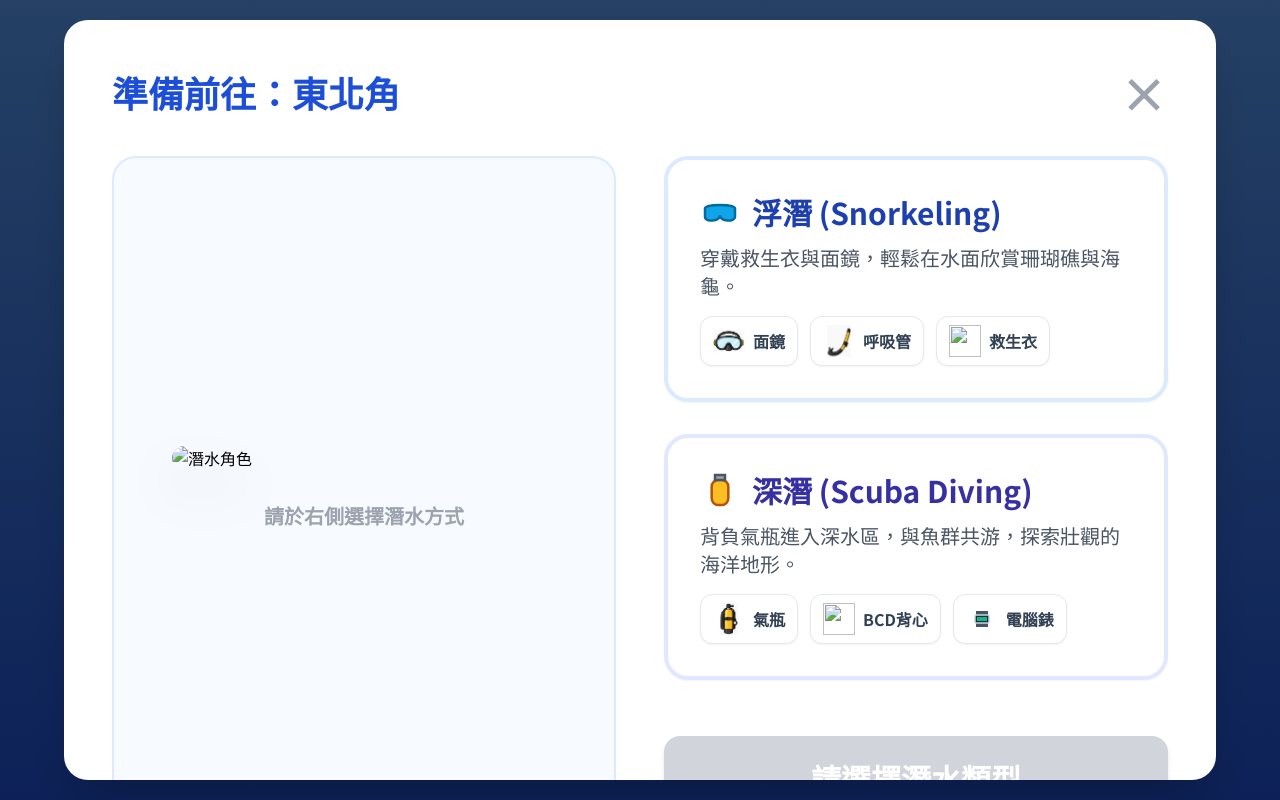
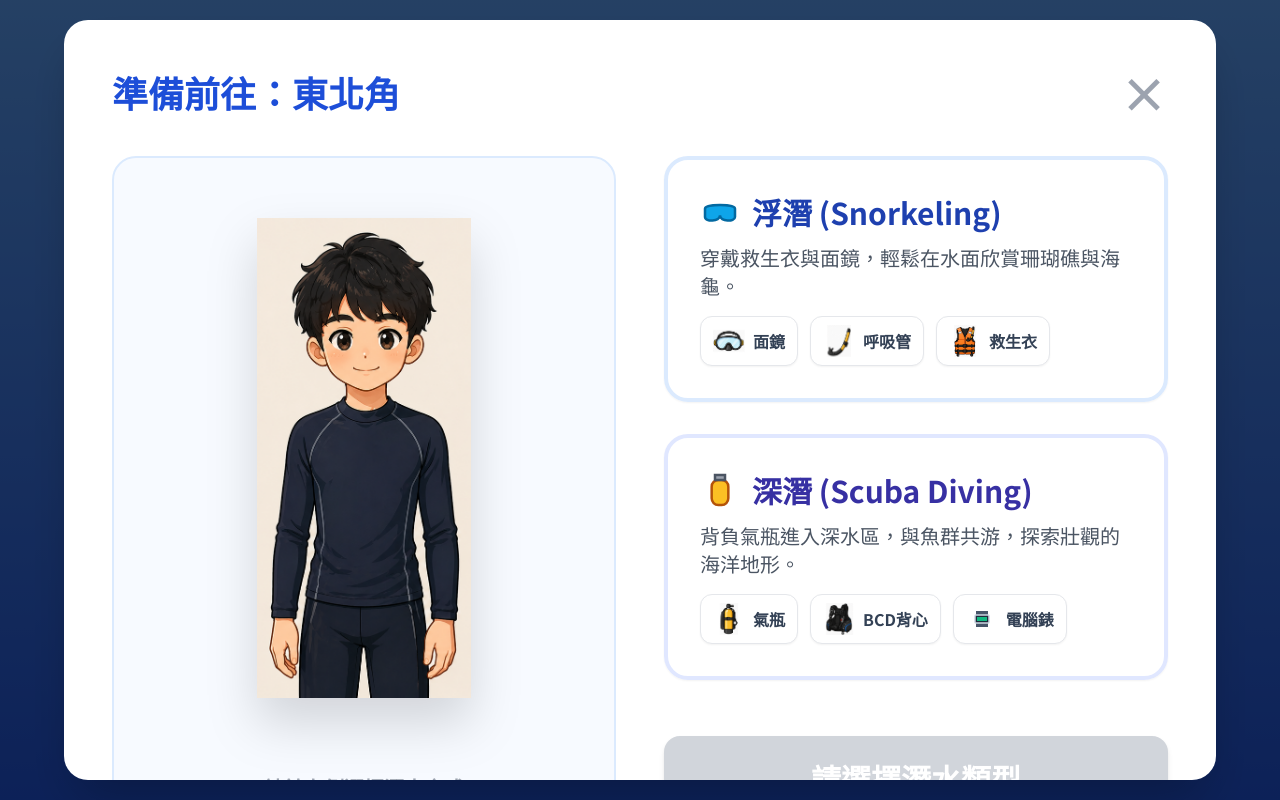
Before and after one commit to marypingu213-code/diving, a plain HTML site: page index.html in a window 1280 px wide. Both pictures are taken after a click on the element "東北角". Drawn offline with nearby package versions, Linux system fonts and the light colour scheme.

Commit message:
Update index.html

```diff
--- a/index.html
+++ b/index.html
@@ -93,20 +93,19 @@
 
         <!-- 台灣地圖容器 (針對電視與平板動態放大) -->
         <div id="map-container" class="relative z-10 w-[90%] sm:w-[70%] md:w-[60%] lg:w-[45%] xl:w-[35%] h-[80vh] flex items-center justify-center transition-transform duration-500 hover:scale-105">
-            <!-- 使用乾淨的台灣地圖，並設定 object-contain 讓其隨螢幕高度完美縮放 -->
-            <img src="image_c31000.png" alt="台灣地圖" class="w-full h-full object-contain drop-shadow-2xl" id="primary-map" onerror="this.style.display='none'; document.getElementById('fallback-svg').style.display='block';" />
 
-            <!-- 備用的高畫質內嵌 SVG -->
-            <svg id="fallback-svg" viewBox="0 0 1000 1000" class="absolute inset-0 w-full h-full drop-shadow-2xl object-contain" style="display: none;">
-                <path d="M 730,220 C 760,230 780,250 770,280 C 760,350 750,450 740,550 C 730,650 720,750 700,850 C 690,900 660,950 640,960 C 620,960 620,920 610,880 C 600,840 580,780 570,720 C 560,650 570,550 590,480 C 610,400 650,320 680,270 C 700,240 710,220 730,220 Z" fill="#6ba566" stroke="#4a7c46" stroke-width="3" />
-                <circle cx="480" cy="580" r="15" fill="#6ba566" stroke="#4a7c46" stroke-width="2" />
-                <circle cx="450" cy="610" r="10" fill="#6ba566" stroke="#4a7c46" stroke-width="2" />
-                <circle cx="200" cy="450" r="18" fill="#6ba566" stroke="#4a7c46" stroke-width="2" />
-                <circle cx="400" cy="150" r="10" fill="#6ba566" stroke="#4a7c46" stroke-width="2" />
-                <path d="M 755,795 Q 765,795 765,805 Q 755,805 755,795 Z" fill="#6ba566" stroke="#4a7c46" stroke-width="2"/>
-                <path d="M 775,915 Q 795,915 790,935 Q 770,935 775,915 Z" fill="#6ba566" stroke="#4a7c46" stroke-width="2"/>
-                <circle cx="565" cy="840" r="5" fill="#6ba566" stroke="#4a7c46" stroke-width="1.5"/>
-            </svg>
+            <!-- 加入載入失敗的防呆圖示 (地圖) -->
+            <div id="map-fallback" class="absolute inset-0 flex flex-col items-center justify-center text-center hidden z-0 pointer-events-none">
+                <span class="text-blue-200 font-bold bg-blue-900/50 px-4 py-2 rounded-xl shadow-sm border border-blue-300">地圖載入中...<br><span class="text-sm">(請確認 tw.svg 已放置於同資料夾)</span></span>
+            </div>
+
+            <!--
+                ** 重要修改 ** 這裡將 src 修改為 "tw.svg"。
+                請確保 tw.svg 檔案與此 HTML 檔案位於「同一個資料夾」內，地圖才能正常顯示。
+            -->
+            <img src="tw.svg" alt="台灣地圖" class="w-full h-full object-contain drop-shadow-2xl relative z-10" id="primary-map"
+                onerror="this.style.opacity='0'; document.getElementById('map-fallback').classList.remove('hidden');"
+                onload="this.style.opacity='1'; document.getElementById('map-fallback').classList.add('hidden');"/>
 
             <!-- 潛點標記 (因為 map-container 改為 h-[80vh]，所以標記同樣以百分比定位，會隨地圖大小自動縮放) -->
             <div class="absolute flex flex-col items-center cursor-pointer group" style="top: 26%; left: 78%; transform: translate(-50%, -50%); z-index: 20;" onclick="selectSpot('東北角')">
@@ -162,9 +161,18 @@
             <div class="grid grid-cols-1 lg:grid-cols-2 gap-8 lg:gap-12">
                 <!-- 角色大圖預覽區 (改用三張真實圖片切換) -->
                 <div class="bg-blue-50/50 border-2 border-blue-100 rounded-3xl p-4 flex flex-col items-center justify-center relative min-h-[400px] lg:min-h-[500px]">
-                    <div id="character-container" class="relative w-56 md:w-72 lg:w-96 h-auto transition-transform duration-300 drop-shadow-2xl">
-                        <!-- 一開始無裝備的人物 -->
-                        <img id="character-image" src="人物.jpg" class="w-full h-auto object-contain rounded-2xl" alt="潛水角色" />
+                    <div id="character-container" class="relative w-56 md:w-72 lg:w-96 h-full flex flex-col items-center justify-center transition-transform duration-300 drop-shadow-2xl">
+
+                        <!-- 加入載入失敗的防呆圖示 (人物) -->
+                        <div id="char-fallback" class="absolute inset-0 flex flex-col items-center justify-center text-center hidden z-0">
+                            <span id="char-fallback-emoji" class="text-7xl lg:text-9xl mb-4 opacity-50">🧍</span>
+                            <span id="char-fallback-text" class="text-blue-800 font-bold bg-white/80 px-4 py-2 rounded-xl shadow-sm border border-blue-100">人物圖片載入中...<br><span class="text-sm text-gray-500">(請確認檔案已放置於同資料夾)</span></span>
+                        </div>
+
+                        <!-- 一開始無裝備的人物 (副檔名修正為 .png) -->
+                        <img id="character-image" src="人物.png" class="w-full h-auto max-h-[60vh] object-contain rounded-2xl relative z-10 transition-opacity duration-300" alt="潛水角色"
+                            onerror="this.style.opacity='0'; document.getElementById('char-fallback').classList.remove('hidden');"
+                            onload="this.style.opacity='1'; document.getElementById('char-fallback').classList.add('hidden');" />
                     </div>
 
                     <!-- 動態產生的裝備清單 (作為學習確認用) -->
@@ -184,14 +192,15 @@
                         <p class="text-gray-600 tv-scale-text mb-4">穿戴救生衣與面鏡，輕鬆在水面欣賞珊瑚礁與海龜。</p>
 
                         <div class="flex flex-wrap gap-3 mt-4">
+                            <!-- 這裡使用獨立的 PNG 檔案 -->
                             <span class="flex items-center gap-2 bg-white px-3 py-2 rounded-xl text-sm lg:text-base font-bold border border-gray-200 shadow-sm text-slate-700">
-                                <img src="面鏡.png" class="w-8 h-8 object-contain blend-layer" /> 面鏡
+                                <img src="面鏡.png" class="w-8 h-8 object-contain blend-layer" onerror="this.style.display='none'; this.nextElementSibling.style.display='inline';" /><span style="display:none; font-size:1.25rem;">🥽</span> 面鏡
                             </span>
                             <span class="flex items-center gap-2 bg-white px-3 py-2 rounded-xl text-sm lg:text-base font-bold border border-gray-200 shadow-sm text-slate-700">
-                                <img src="呼吸管.png" class="w-8 h-8 object-contain blend-layer" /> 呼吸管
+                                <img src="呼吸管.png" class="w-8 h-8 object-contain blend-layer" onerror="this.style.display='none'; this.nextElementSibling.style.display='inline';" /><span style="display:none; font-size:1.25rem;">🎋</span> 呼吸管
                             </span>
                             <span class="flex items-center gap-2 bg-white px-3 py-2 rounded-xl text-sm lg:text-base font-bold border border-gray-200 shadow-sm text-slate-700">
-                                <img src="救生衣.jpg" class="w-8 h-8 object-contain blend-layer" /> 救生衣
+                                <img src="救生衣.png" class="w-8 h-8 object-contain blend-layer" onerror="this.style.display='none'; this.nextElementSibling.style.display='inline';" /><span style="display:none; font-size:1.25rem;">🦺</span> 救生衣
                             </span>
                         </div>
                     </button>
@@ -205,11 +214,12 @@
                         <p class="text-gray-600 tv-scale-text mb-4">背負氣瓶進入深水區，與魚群共游，探索壯觀的海洋地形。</p>
 
                         <div class="flex flex-wrap gap-3 mt-4">
+                            <!-- 這裡使用獨立的 PNG 檔案 -->
                             <span class="flex items-center gap-2 bg-white px-3 py-2 rounded-xl text-sm lg:text-base font-bold border border-gray-200 shadow-sm text-slate-700">
-                                <img src="氣瓶.png" class="w-8 h-8 object-contain blend-layer" /> 氣瓶
+                                <img src="氣瓶.png" class="w-8 h-8 object-contain blend-layer" onerror="this.style.display='none'; this.nextElementSibling.style.display='inline';" /><span style="display:none; font-size:1.25rem;">🛢️</span> 氣瓶
                             </span>
                             <span class="flex items-center gap-2 bg-white px-3 py-2 rounded-xl text-sm lg:text-base font-bold border border-gray-200 shadow-sm text-slate-700">
-                                <img src="BCD背心.jpg" class="w-8 h-8 object-contain blend-layer" /> BCD背心
+                                <img src="BCD背心.png" class="w-8 h-8 object-contain blend-layer" onerror="this.style.display='none'; this.nextElementSibling.style.display='inline';" /><span style="display:none; font-size:1.25rem;">🎒</span> BCD背心
                             </span>
                             <span class="flex items-center gap-2 bg-white px-3 py-2 rounded-xl text-sm lg:text-base font-bold border border-gray-200 shadow-sm text-slate-700">
                                 <div class="w-8 h-8 rounded flex items-center justify-center"><svg viewBox="0 0 24 24" class="w-6 h-6"><path d="M6 4 L18 4 L18 20 L6 20 Z" fill="#475569"/><rect x="5" y="8" width="14" height="8" rx="1" fill="#1e293b" stroke="#cbd5e1" stroke-width="1.5"/><rect x="7" y="10" width="10" height="4" fill="#10b981"/></svg></div> 電腦錶
@@ -230,7 +240,6 @@
         <!-- 泡泡動畫背景 -->
         <div class="absolute bottom-0 left-0 right-0 h-20 bg-blue-900/20 blur-xl"></div>
 
-        <div class="absolute top-6 left-6 z-50 flex gap-4">
         <div class="absolute top-6 lg:top-10 left-6 lg:left-10 z-50 flex gap-4">
             <button onclick="backToSurface()" class="bg-white/20 hover:bg-white/40 text-white px-6 lg:px-8 py-3 lg:py-4 rounded-full backdrop-blur-md border border-white/30 transition-all font-bold text-lg lg:text-xl shadow-lg">
                 ← 返回水面
@@ -266,14 +275,14 @@
 </div>
 
 <script>
-    // 直接載入 6 張獨立的裝備圖示
+    // 裝備圖示副檔名全面修正為 .png，並對應正確的裝備
     const imgIcons = {
-        mask: `<div class="w-12 h-12 lg:w-16 lg:h-16 rounded-xl border border-gray-200 bg-white flex items-center justify-center shrink-0 shadow-sm p-1.5"><img src="面鏡.png" class="w-full h-full object-contain blend-layer" /></div>`,
-        snorkel: `<div class="w-12 h-12 lg:w-16 lg:h-16 rounded-xl border border-gray-200 bg-white flex items-center justify-center shrink-0 shadow-sm p-1.5"><img src="呼吸管.png" class="w-full h-full object-contain blend-layer" /></div>`,
-        lifeJacket: `<div class="w-12 h-12 lg:w-16 lg:h-16 rounded-xl border border-gray-200 bg-white flex items-center justify-center shrink-0 shadow-sm p-1.5"><img src="救生衣.jpg" class="w-full h-full object-contain blend-layer" /></div>`,
-        fins: `<div class="w-12 h-12 lg:w-16 lg:h-16 rounded-xl border border-gray-200 bg-white flex items-center justify-center shrink-0 shadow-sm p-1.5"><img src="蛙鞋.jpg" class="w-full h-full object-contain blend-layer" /></div>`,
-        tank: `<div class="w-12 h-12 lg:w-16 lg:h-16 rounded-xl border border-gray-200 bg-white flex items-center justify-center shrink-0 shadow-sm p-1.5"><img src="氣瓶.png" class="w-full h-full object-contain blend-layer" /></div>`,
-        bcd: `<div class="w-12 h-12 lg:w-16 lg:h-16 rounded-xl border border-gray-200 bg-white flex items-center justify-center shrink-0 shadow-sm p-1.5"><img src="BCD背心.jpg" class="w-full h-full object-contain blend-layer" /></div>`,
+        mask: `<div class="w-12 h-12 lg:w-16 lg:h-16 rounded-xl border border-gray-200 bg-white flex items-center justify-center shrink-0 shadow-sm p-1.5"><img src="面鏡.png" class="w-full h-full object-contain blend-layer" onerror="this.style.display='none'; this.nextElementSibling.style.display='block';" /><span style="display:none; font-size:1.5rem;">🥽</span></div>`,
+        snorkel: `<div class="w-12 h-12 lg:w-16 lg:h-16 rounded-xl border border-gray-200 bg-white flex items-center justify-center shrink-0 shadow-sm p-1.5"><img src="呼吸管.png" class="w-full h-full object-contain blend-layer" onerror="this.style.display='none'; this.nextElementSibling.style.display='block';" /><span style="display:none; font-size:1.5rem;">🎋</span></div>`,
+        lifeJacket: `<div class="w-12 h-12 lg:w-16 lg:h-16 rounded-xl border border-gray-200 bg-white flex items-center justify-center shrink-0 shadow-sm p-1.5"><img src="救生衣.png" class="w-full h-full object-contain blend-layer" onerror="this.style.display='none'; this.nextElementSibling.style.display='block';" /><span style="display:none; font-size:1.5rem;">🦺</span></div>`,
+        fins: `<div class="w-12 h-12 lg:w-16 lg:h-16 rounded-xl border border-gray-200 bg-white flex items-center justify-center shrink-0 shadow-sm p-1.5"><img src="蛙鞋.png" class="w-full h-full object-contain blend-layer" onerror="this.style.display='none'; this.nextElementSibling.style.display='block';" /><span style="display:none; font-size:1.5rem;">🧜</span></div>`,
+        tank: `<div class="w-12 h-12 lg:w-16 lg:h-16 rounded-xl border border-gray-200 bg-white flex items-center justify-center shrink-0 shadow-sm p-1.5"><img src="氣瓶.png" class="w-full h-full object-contain blend-layer" onerror="this.style.display='none'; this.nextElementSibling.style.display='block';" /><span style="display:none; font-size:1.5rem;">🛢️</span></div>`,
+        bcd: `<div class="w-12 h-12 lg:w-16 lg:h-16 rounded-xl border border-gray-200 bg-white flex items-center justify-center shrink-0 shadow-sm p-1.5"><img src="BCD背心.png" class="w-full h-full object-contain blend-layer" onerror="this.style.display='none'; this.nextElementSibling.style.display='block';" /><span style="display:none; font-size:1.5rem;">🎒</span></div>`,
         computer: `<div class="w-12 h-12 lg:w-16 lg:h-16 rounded-xl border border-gray-200 bg-white flex items-center justify-center shrink-0 shadow-sm"><svg viewBox="0 0 24 24" class="w-8 h-8"><path d="M6 4 L18 4 L18 20 L6 20 Z" fill="#475569"/><rect x="5" y="8" width="14" height="8" rx="1" fill="#1e293b" stroke="#cbd5e1" stroke-width="1.5"/><rect x="7" y="10" width="10" height="4" fill="#10b981"/></svg></div>`
     };
 
@@ -355,8 +364,11 @@
         currentDivingType = '';
         equippedItems.clear();
 
-        // 重置為一開始沒有裝備的人物圖片
-        document.getElementById('character-image').src = '人物.jpg';
+        // 重置為一開始沒有裝備的人物圖片 (修正為 .png)
+        const charImg = document.getElementById('character-image');
+        charImg.src = '人物.png';
+        document.getElementById('char-fallback-emoji').innerText = '🧍';
+        document.getElementById('char-fallback-text').innerHTML = '人物圖片載入中...<br><span class="text-sm text-gray-500">(請確認 人物.png 已下載)</span>';
 
         document.getElementById('gear-list').innerHTML = '<p class="text-gray-400 text-lg lg:text-xl font-bold">請於右側選擇潛水方式</p>';
 
@@ -371,11 +383,16 @@
         currentDivingType = type;
         equippedItems.clear();
 
-        // ** 重點更新：點選潛水類型後，人物直接切換為對應的精美全身圖片 **
+        // 點選潛水類型後，人物直接切換為對應的精美全身圖片 (修正為 .png)
+        const charImg = document.getElementById('character-image');
         if (type === 'snorkeling') {
-            document.getElementById('character-image').src = '浮潛.jpg';
+            charImg.src = '浮潛.png';
+            document.getElementById('char-fallback-emoji').innerText = '🤿';
+            document.getElementById('char-fallback-text').innerHTML = '浮潛圖片載入中...<br><span class="text-sm text-gray-500">(請確認 浮潛.png 已下載)</span>';
         } else if (type === 'scuba') {
-            document.getElementById('character-image').src = '深潛.jpg';
+            charImg.src = '深潛.png';
+            document.getElementById('char-fallback-emoji').innerText = '🤿';
+            document.getElementById('char-fallback-text').innerHTML = '深潛圖片載入中...<br><span class="text-sm text-gray-500">(請確認 深潛.png 已下載)</span>';
         }
 
         // 渲染角色下方的「裝備確認清單」，讓學生學習對應部位
```
